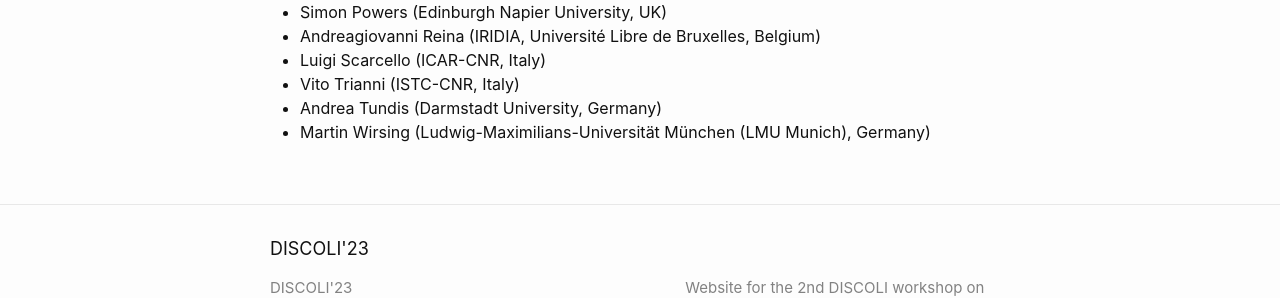
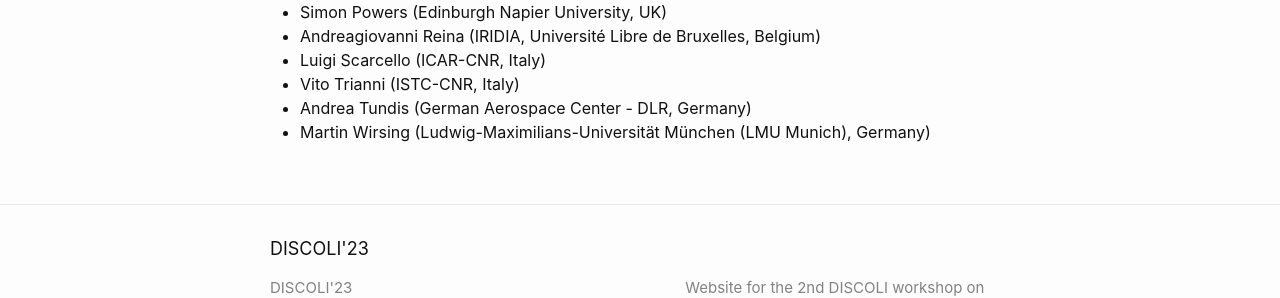
Before and after one commit to discoli-workshop/2023, a Jekyll site: the page built from committees.md, in a window 1280 px wide. Shown: the part 1151-1449 px from the top of the page. Built offline with Jekyll 4.4.1, drawn with Linux system fonts in a browser that asks for light colours.

Commit message:
Fix affiliation

```diff
--- a/committees.md
+++ b/committees.md
@@ -56,5 +56,5 @@ permalink: /committees/
 * Andreagiovanni Reina (IRIDIA, Université Libre de Bruxelles, Belgium)
 * Luigi Scarcello (ICAR-CNR, Italy)
 * Vito Trianni (ISTC-CNR, Italy)
-* Andrea Tundis (Darmstadt University, Germany)
+* Andrea Tundis (German Aerospace Center - DLR, Germany)
 * Martin Wirsing (Ludwig-Maximilians-Universität München (LMU Munich), Germany)
```
